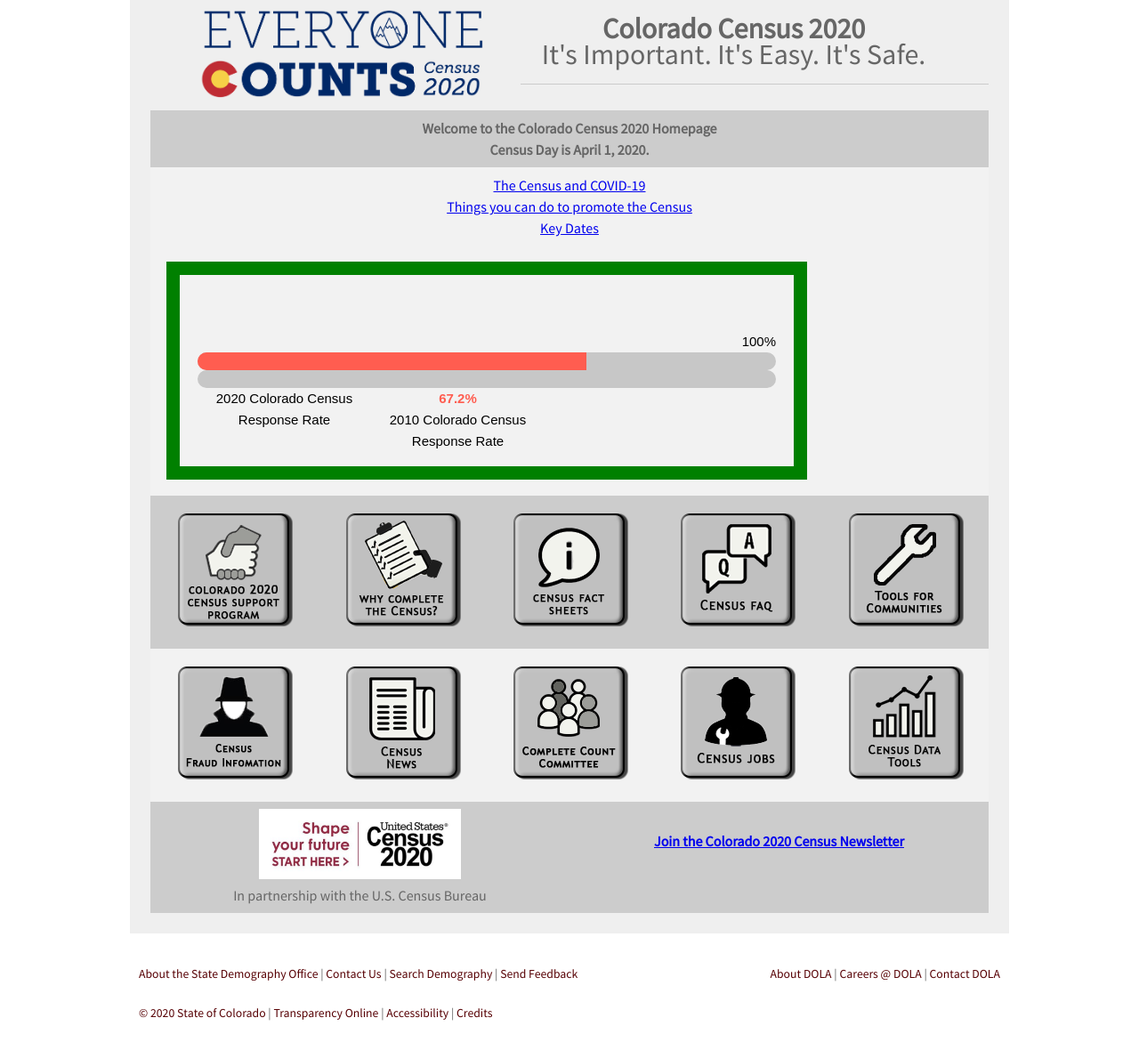
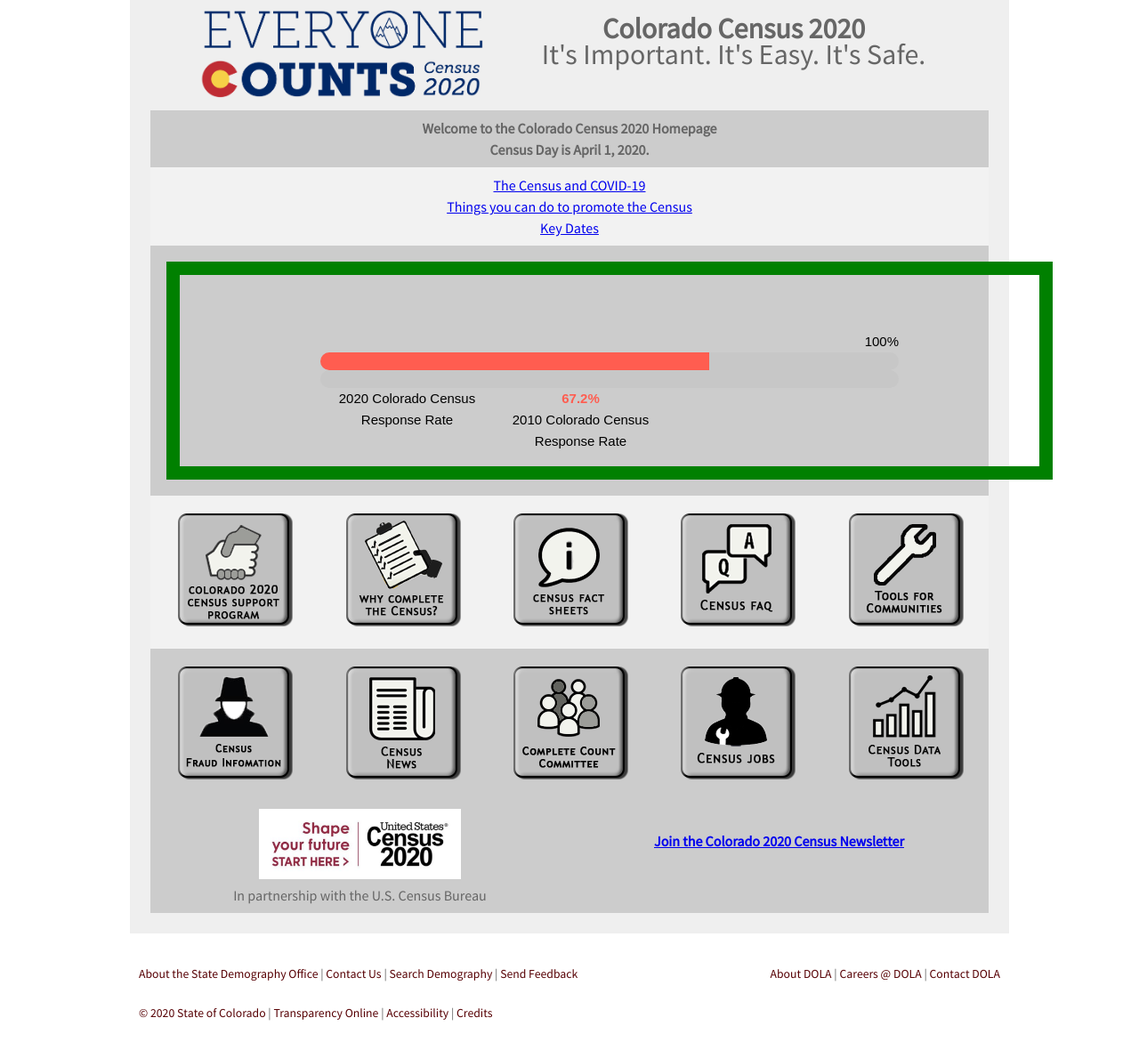
Before and after one commit to TBleess/Website_New, a Jekyll site: the page built from pages/5_CensusACS/census_2020_mainth.html, in a window 1280 px wide. Shown: the part 990-2161 px from the top of the page at 89% size. Built offline with Jekyll 4.4.1, drawn with Linux system fonts in a browser that asks for light colours.

Commit message:
Update census_2020_mainth.html

```diff
--- a/pages/5_CensusACS/census_2020_mainth.html
+++ b/pages/5_CensusACS/census_2020_mainth.html
@@ -63,7 +63,7 @@
 
 .thermbox {
   align:center;
-  width: 650px;
+  width: 100%;
   height:175px;
   border: 15px solid green;
   padding: 20px;
@@ -197,12 +197,9 @@
 			<a href="https://demography.dola.colorado.gov/census-acs/2020-resources/">Key Dates</a>
 		</td>
         </tr>
-		<tr>
-		<hr>
-		</tr>
-		<tr>
-        <td	colspan = "5" valign="top" align="left">
-		<div class="thermbox">
+	<tr>
+        <td colspan = "5" valign="top" align="left">
+	   <div class="thermbox">
 		<h4 id="thermTitle" align="center"></h4>
 		<div id=countdown-wrap>
 		<div id="goal">100%</div>
@@ -221,8 +218,8 @@
 			<span class="goal-label">2010 Colorado Census Response Rate</span>
 		  </div>
 		</div>
-		</div>
-       </td>
+	   </div>
+        </td>
 	    </tr>
 
 		<tr>
```
